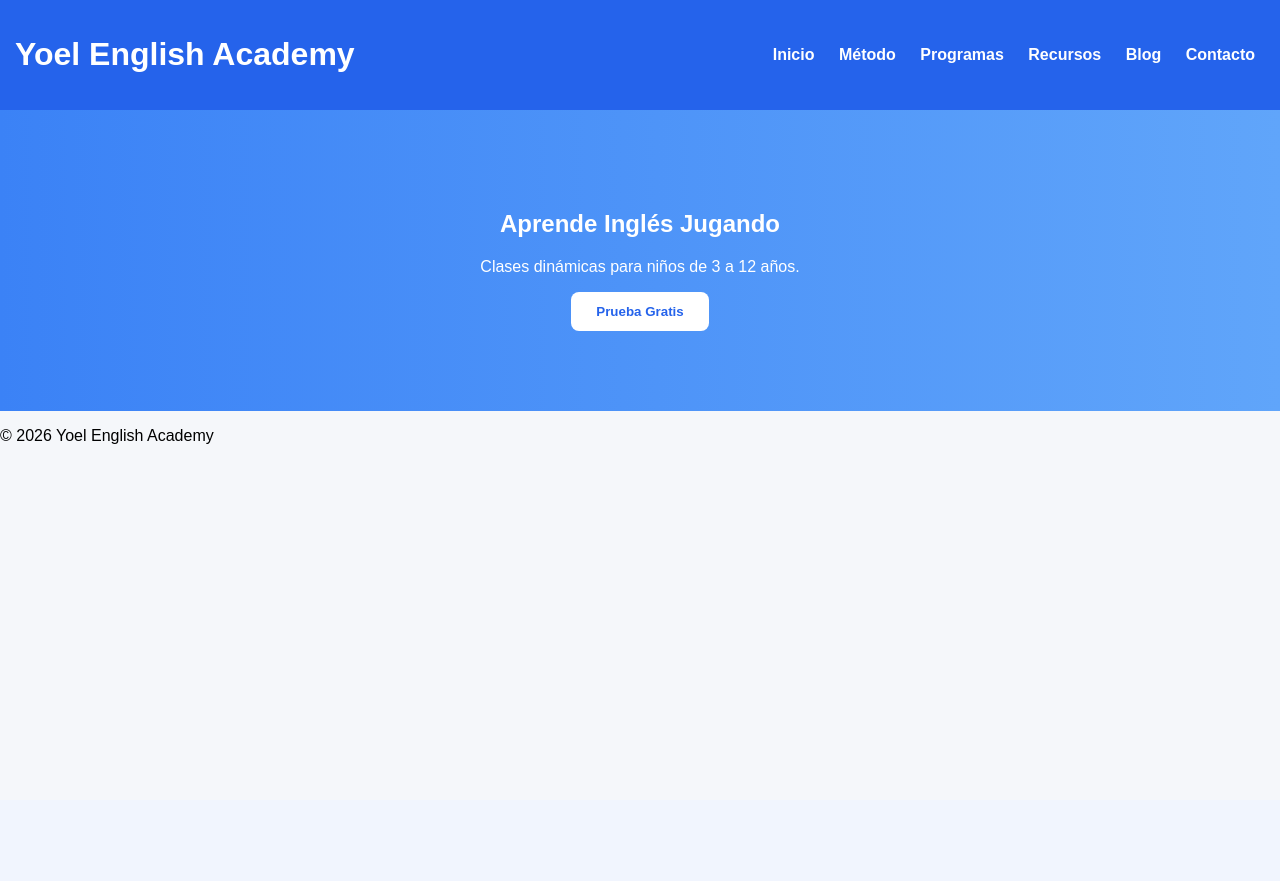
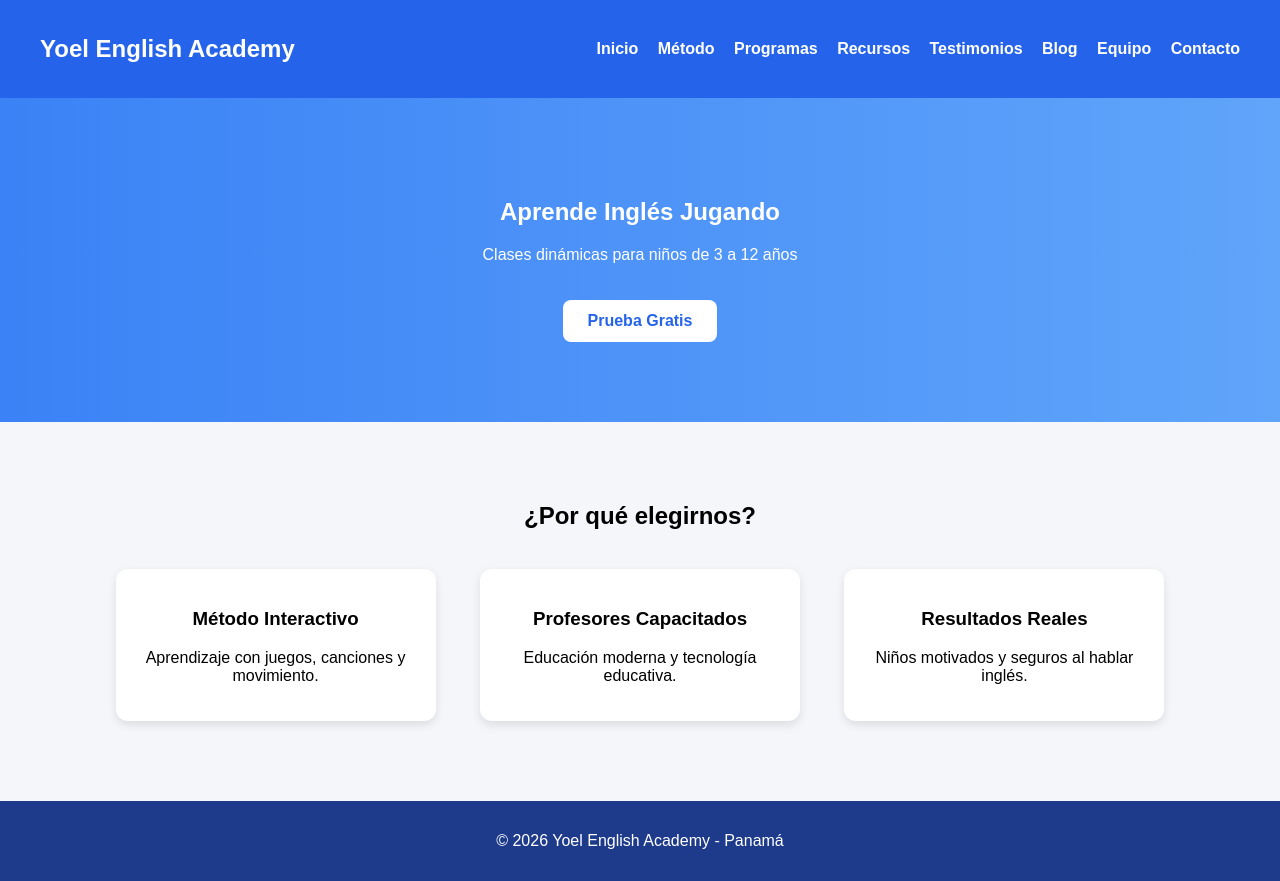
Before and after one commit to palaciojoel395-coder/ingles_web, a Flask app: page / in a window 1280 px wide. Before the commit the page ends 444 px from the top, so only its background shows below. Run offline with Flask 3, Linux system fonts and the light colour scheme.

Commit message:
academia completa profesional

```diff
--- a/app.py
+++ b/app.py
@@ -1,4 +1,4 @@
-from flask import Flask, render_template
+from flask import Flask, render_template, request
 
 app = Flask(__name__)
 
@@ -22,8 +22,21 @@ def recursos():
 def blog():
     return render_template("blog.html")
 
-@app.route("/contacto")
+@app.route("/testimonios")
+def testimonios():
+    return render_template("testimonios.html")
+
+@app.route("/equipo")
+def equipo():
+    return render_template("equipo.html")
+
+@app.route("/contacto", methods=["GET", "POST"])
 def contacto():
+    if request.method == "POST":
+        nombre = request.form["nombre"]
+        correo = request.form["correo"]
+        mensaje = request.form["mensaje"]
+        print(nombre, correo, mensaje)
     return render_template("contacto.html")
 
 if __name__ == "__main__":
--- a/requirements.txt
+++ b/requirements.txt
@@ -1,2 +1,2 @@
-Flask
+Flask==3.0.0
 gunicorn
--- a/static/style.css
+++ b/static/style.css
@@ -1,13 +1,13 @@
 body {
+    margin: 0;
     font-family: Arial, sans-serif;
-    margin: 0;
-    background-color: #f5f7fa;
+    background-color: #f4f6f9;
 }
 
 header {
     background-color: #2563eb;
-    padding: 15px;
     color: white;
+    padding: 15px 40px;
     display: flex;
     justify-content: space-between;
     align-items: center;
@@ -15,9 +15,13 @@ header {
 
 nav a {
     color: white;
-    margin: 0 10px;
+    margin-left: 15px;
     text-decoration: none;
     font-weight: bold;
+}
+
+nav a:hover {
+    text-decoration: underline;
 }
 
 .hero {
@@ -28,11 +32,48 @@ nav a {
 }
 
 .btn {
+    display: inline-block;
+    padding: 12px 25px;
     background-color: white;
     color: #2563eb;
-    padding: 12px 25px;
+    text-decoration: none;
+    font-weight: bold;
     border-radius: 8px;
+    margin-top: 20px;
+}
+
+.section {
+    padding: 60px 20px;
+    text-align: center;
+}
+
+.card {
+    background: white;
+    width: 280px;
+    margin: 20px;
+    padding: 20px;
+    border-radius: 12px;
+    box-shadow: 0 4px 10px rgba(0,0,0,0.1);
+    display: inline-block;
+}
+
+footer {
+    background-color: #1e3a8a;
+    color: white;
+    text-align: center;
+    padding: 15px;
+}
+
+form input, form textarea {
+    width: 80%;
+    padding: 10px;
+    margin: 10px 0;
+}
+
+form button {
+    padding: 10px 20px;
+    background-color: #2563eb;
+    color: white;
     border: none;
-    cursor: pointer;
-    font-weight: bold;
+    border-radius: 5px;
 }
--- a/templates/base.html
+++ b/templates/base.html
@@ -8,23 +8,23 @@
 <body>
 
 <header>
-    <h1>Yoel English Academy</h1>
+    <h2>Yoel English Academy</h2>
     <nav>
         <a href="/">Inicio</a>
         <a href="/metodo">Método</a>
         <a href="/programas">Programas</a>
         <a href="/recursos">Recursos</a>
+        <a href="/testimonios">Testimonios</a>
         <a href="/blog">Blog</a>
+        <a href="/equipo">Equipo</a>
         <a href="/contacto">Contacto</a>
     </nav>
 </header>
 
-<main>
-    {% block content %}{% endblock %}
-</main>
+{% block content %}{% endblock %}
 
 <footer>
-    <p>© 2026 Yoel English Academy</p>
+    <p>© 2026 Yoel English Academy - Panamá</p>
 </footer>
 
 </body>
--- a/templates/index.html
+++ b/templates/index.html
@@ -1,13 +1,26 @@
 {% extends "base.html" %}
-
 {% block title %}Inicio{% endblock %}
 
 {% block content %}
-
 <section class="hero">
-    <h2>Aprende Inglés Jugando</h2>
-    <p>Clases dinámicas para niños de 3 a 12 años.</p>
-    <button class="btn">Prueba Gratis</button>
+    <h1>Aprende Inglés Jugando</h1>
+    <p>Clases dinámicas para niños de 3 a 12 años</p>
+    <a href="/contacto" class="btn">Prueba Gratis</a>
 </section>
 
+<section class="section">
+    <h2>¿Por qué elegirnos?</h2>
+    <div class="card">
+        <h3>Método Interactivo</h3>
+        <p>Aprendizaje con juegos, canciones y movimiento.</p>
+    </div>
+    <div class="card">
+        <h3>Profesores Capacitados</h3>
+        <p>Educación moderna y tecnología educativa.</p>
+    </div>
+    <div class="card">
+        <h3>Resultados Reales</h3>
+        <p>Niños motivados y seguros al hablar inglés.</p>
+    </div>
+</section>
 {% endblock %}
```
Also changed, not shown: templates/blog.html (+12 -0 lines), templates/contacto.html (+16 -6 lines), templates/equipo.html (+12 -0 lines), templates/metodo.html (+9 -0 lines), templates/programas.html (+24 -0 lines), templates/recursos.html (+11 -0 lines), templates/testimonios.html (+12 -4 lines).
